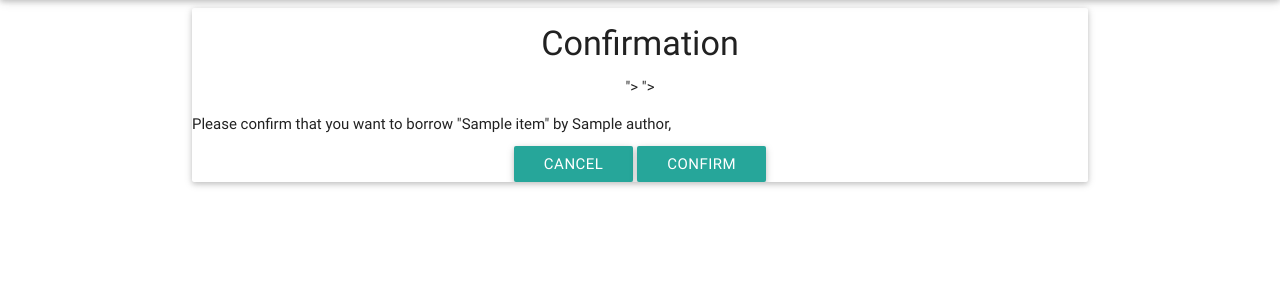
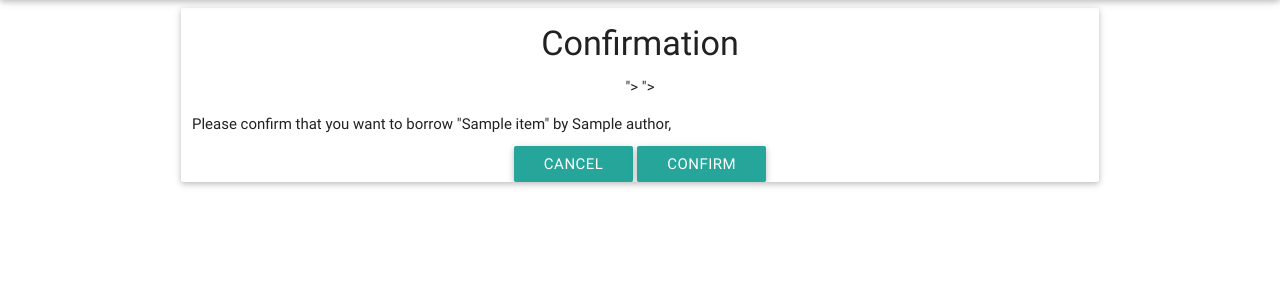
Before and after one commit to badrihippo/growlin, a Python web app: template growlin/templates/user/borrow.htm in a window 1280 px wide. Shown: the part 64-364 px from the top of the page. Run offline with Jinja, Linux system fonts and the light colour scheme; the template is opened without the code that fills it: most values are stand-ins (such as "Sample title", 1, 10 or a date in 2020); form fields are guessed from the names that the template uses.

Commit message:
Update borrow.htm layout and add item type field
The previous commit was wrong: actually you couldn't borrow anything
either, because previously you weren't even allowed to *fill* in the
Item Type of the thing you were borrowing!

```diff
--- a/growlin/templates/user/borrow.htm
+++ b/growlin/templates/user/borrow.htm
@@ -1,7 +1,8 @@
 {% extends 'user/base_user.htm' %}
 {% block user_content %}
 <div class="container">
-  <div class="card hoverable center-align">
+  <div class="row">
+    <div class="card center-align col s12">
       <form action="{{url_for('user_borrow')}}" method="POST">
         {% if error or form.errors%}
         <ul class="card-panel red lighten-1">
@@ -22,12 +23,22 @@
         <a class="btn btn-default" href="{{url_for('user_shelf')}}">Cancel</a>
         <input class="btn btn-primary" type="submit" value="Confirm" />
         {% else %}
-      <h4>Enter accession</h4>
-      <p>{{form.accession}}</p>
+        <h4>Borrow item</h4>
+        <div class="row">
+          <div class="input-field col s12">{{ form.item_type }}</div>
+        </div>
+        <div class="row">
+          <div class="input-field col s12">{{ form.accession.label }} {{ form.accession }}</div>
+        </div>
+        <div class="row">
+          <div class="input-field col s12">
             <a class="btn btn-default" href="{{url_for('user_shelf')}}">Cancel</a>
             <input class="btn btn-primary" type="submit" value="Next" />
+          </div>
+        </div>
         {% endif %}
       </form>
     </div>
   </div>
+</div>
 {% endblock %}
```
Lines whose indentation alone changed are shown as unchanged.
